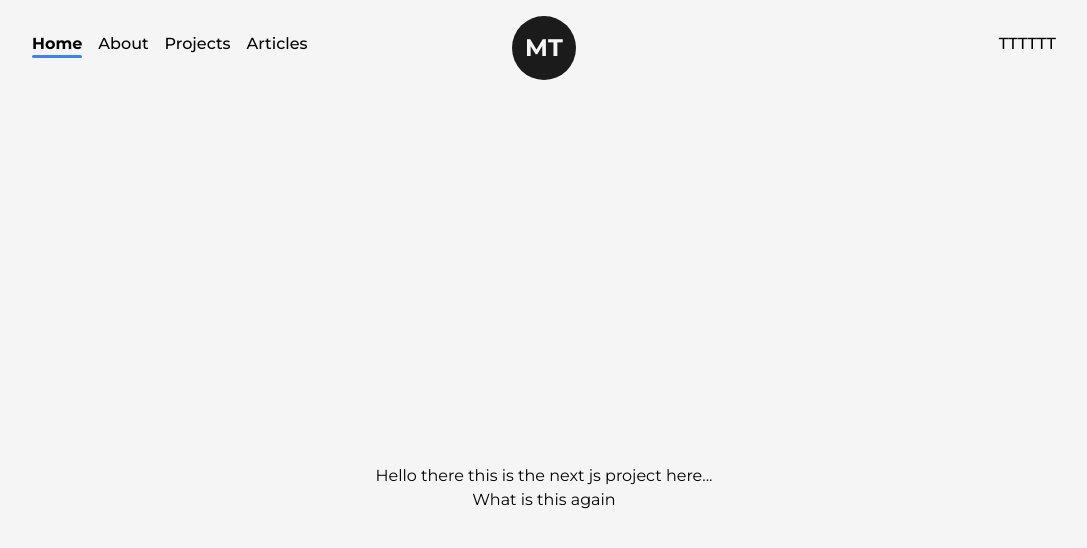
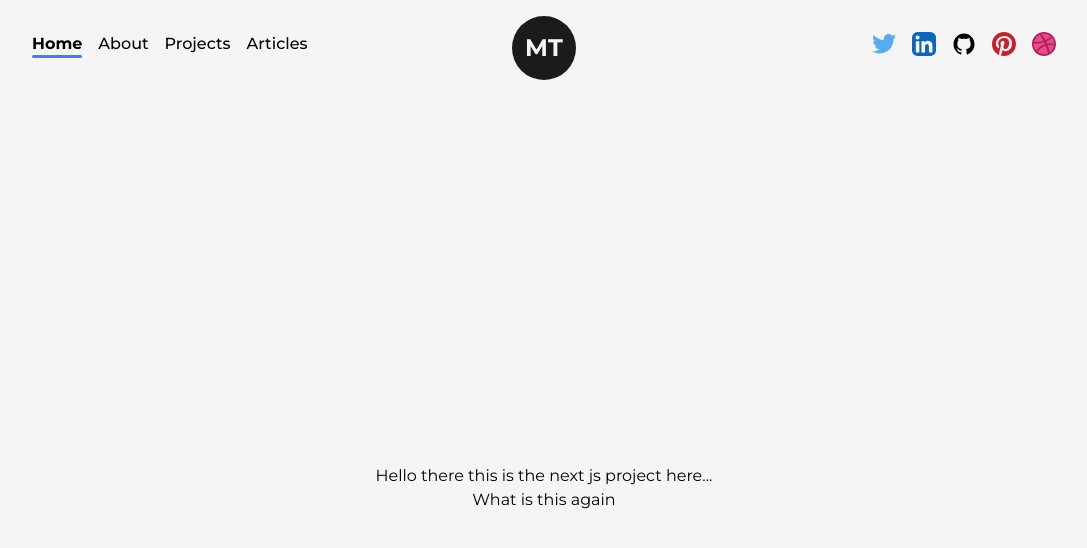
Before and after one commit to MilkiasTonji/mock-portfolio, a Next.js app: page / in a window 1280 px wide. Shown: the top 548 px of the page, without its empty margins (96-1183 px from the left). Built offline with nearby package versions, Linux system fonts and the light colour scheme.

Commit message:
Added social links with svg. Created re-usable react svg component by SVGR playground

```diff
--- /dev/null
+++ b/src/components/Icons.js
@@ -0,0 +1,98 @@
+import React from 'react'
+
+const TwitterIcon = ({className, ...rest}) => (
+    <svg
+      xmlns="http://www.w3.org/2000/svg"
+      width="1.23em"
+      height="1em"
+      viewBox="0 0 256 209"
+      className={`w-full h-auto ${className}`}
+      {...rest}
+    >
+      <path fill="rgba(255, 255, 255, 0)" d="M0 0h256v209H0z" />
+      <path
+        fill="#55acee"
+        d="M256 25.45a105.04 105.04 0 0 1-30.166 8.27c10.845-6.5 19.172-16.793 23.093-29.057a105.183 105.183 0 0 1-33.351 12.745C205.995 7.201 192.346.822 177.239.822c-29.006 0-52.523 23.516-52.523 52.52 0 4.117.465 8.125 1.36 11.97-43.65-2.191-82.35-23.1-108.255-54.876-4.52 7.757-7.11 16.78-7.11 26.404 0 18.222 9.273 34.297 23.365 43.716a52.312 52.312 0 0 1-23.79-6.57c-.003.22-.003.44-.003.661 0 25.447 18.104 46.675 42.13 51.5a52.592 52.592 0 0 1-23.718.9c6.683 20.866 26.08 36.05 49.062 36.475-17.975 14.086-40.622 22.483-65.228 22.483-4.24 0-8.42-.249-12.529-.734 23.243 14.902 50.85 23.597 80.51 23.597 96.607 0 149.434-80.031 149.434-149.435 0-2.278-.05-4.543-.152-6.795A106.748 106.748 0 0 0 256 25.45"
+      />
+    </svg>
+  )
+
+
+  const LinkedInIcon = ({className, ...rest}) => (
+    <svg
+      xmlns="http://www.w3.org/2000/svg"
+      width="1em"
+      height="1em"
+      viewBox="0 0 256 256"
+      className={`w-full h-auto ${className}`}
+      {...rest}
+    >
+      <path fill="rgba(255, 255, 255, 0)" d="M0 0h256v256H0z" />
+      <g fill="none">
+        <rect width={256} height={256} fill="#fff" rx={60} />
+        <rect width={256} height={256} fill="#0A66C2" rx={60} />
+        <path
+          fill="#fff"
+          d="M184.715 217.685h29.27a4 4 0 0 0 4-3.999l.015-61.842c0-32.323-6.965-57.168-44.738-57.168-14.359-.534-27.9 6.868-35.207 19.228a.32.32 0 0 1-.595-.161V101.66a4 4 0 0 0-4-4h-27.777a4 4 0 0 0-4 4v112.02a4 4 0 0 0 4 4h29.268a4 4 0 0 0 4-4v-55.373c0-15.657 2.97-30.82 22.381-30.82 19.135 0 19.383 17.916 19.383 31.834v54.364a4 4 0 0 0 4 4ZM38 59.627c0 11.865 9.767 21.627 21.632 21.627 11.862-.001 21.623-9.769 21.623-21.631C81.253 47.761 71.491 38 59.628 38 47.762 38 38 47.763 38 59.627Zm6.959 158.058h29.307a4 4 0 0 0 4-4V101.66a4 4 0 0 0-4-4H44.959a4 4 0 0 0-4 4v112.025a4 4 0 0 0 4 4Z"
+        />
+      </g>
+    </svg>
+  )
+
+  const GithubIcon = ({className, ...rest}) => (
+    <svg
+      xmlns="http://www.w3.org/2000/svg"
+      width="1em"
+      height="1em"
+      viewBox="0 0 512 512"
+      className={`w-full h-auto ${className}`}
+      {...rest}
+    >
+      <path fill="rgba(255, 255, 255, 0)" d="M0 0h512v512H0z" />
+      <path
+        fill="currentColor"
+        d="M256 32C132.3 32 32 134.9 32 261.7c0 101.5 64.2 187.5 153.2 217.9a17.56 17.56 0 0 0 3.8.4c8.3 0 11.5-6.1 11.5-11.4 0-5.5-.2-19.9-.3-39.1a102.4 102.4 0 0 1-22.6 2.7c-43.1 0-52.9-33.5-52.9-33.5-10.2-26.5-24.9-33.6-24.9-33.6-19.5-13.7-.1-14.1 1.4-14.1h.1c22.5 2 34.3 23.8 34.3 23.8 11.2 19.6 26.2 25.1 39.6 25.1a63 63 0 0 0 25.6-6c2-14.8 7.8-24.9 14.2-30.7-49.7-5.8-102-25.5-102-113.5 0-25.1 8.7-45.6 23-61.6-2.3-5.8-10-29.2 2.2-60.8a18.64 18.64 0 0 1 5-.5c8.1 0 26.4 3.1 56.6 24.1a208.21 208.21 0 0 1 112.2 0c30.2-21 48.5-24.1 56.6-24.1a18.64 18.64 0 0 1 5 .5c12.2 31.6 4.5 55 2.2 60.8 14.3 16.1 23 36.6 23 61.6 0 88.2-52.4 107.6-102.3 113.3 8 7.1 15.2 21.1 15.2 42.5 0 30.7-.3 55.5-.3 63 0 5.4 3.1 11.5 11.4 11.5a19.35 19.35 0 0 0 4-.4C415.9 449.2 480 363.1 480 261.7 480 134.9 379.7 32 256 32Z"
+      />
+    </svg>
+  )
+
+ const PinterestIcon = ({ className, ...rest }) => (
+    <svg
+      xmlns="http://www.w3.org/2000/svg"
+      width="1em"
+      height="1em"
+      viewBox="0 0 256 256"
+      {...rest}
+      className={`w-full h-auto ${className}`}
+    >
+      <path fill="none" d="M0 0h256v256H0z" />
+      <path
+        fill="#CB1F27"
+        d="M0 128.002c0 52.414 31.518 97.442 76.619 117.239-.36-8.938-.064-19.668 2.228-29.393 2.461-10.391 16.47-69.748 16.47-69.748s-4.089-8.173-4.089-20.252c0-18.969 10.994-33.136 24.686-33.136 11.643 0 17.268 8.745 17.268 19.217 0 11.704-7.465 29.211-11.304 45.426-3.207 13.578 6.808 24.653 20.203 24.653 24.252 0 40.586-31.149 40.586-68.055 0-28.054-18.895-49.052-53.262-49.052-38.828 0-63.017 28.956-63.017 61.3 0 11.152 3.288 19.016 8.438 25.106 2.368 2.797 2.697 3.922 1.84 7.134-.614 2.355-2.024 8.025-2.608 10.272-.852 3.242-3.479 4.401-6.409 3.204-17.884-7.301-26.213-26.886-26.213-48.902 0-36.361 30.666-79.961 91.482-79.961 48.87 0 81.035 35.364 81.035 73.325 0 50.213-27.916 87.726-69.066 87.726-13.819 0-26.818-7.47-31.271-15.955 0 0-7.431 29.492-9.005 35.187-2.714 9.869-8.026 19.733-12.883 27.421a127.897 127.897 0 0 0 36.277 5.249c70.684 0 127.996-57.309 127.996-128.005C256.001 57.309 198.689 0 128.005 0 57.314 0 0 57.309 0 128.002Z"
+      />
+    </svg>
+  );
+
+  const DribbbleIcon = ({ className, ...rest }) => (
+    <svg
+      xmlns="http://www.w3.org/2000/svg"
+      width="1em"
+      height="1em"
+      viewBox="0 0 256 256"
+      {...rest}
+      className={`w-full h-auto ${className}`}
+    >
+      <path fill="none" d="M0 0h256v256H0z" />
+      <path
+        fill="#E74D89"
+        d="M128 8.5c66 0 119.4 53.4 119.4 119.3S194 247.2 128 247.2 8.6 193.8 8.6 127.9 62 8.5 128 8.5Z"
+      />
+      <path
+        fill="#B2215A"
+        d="M128 255.7c-70.6 0-128-57.3-128-127.8C0 57.3 57.4 0 128 0s128 57.3 128 127.8-57.4 127.9-128 127.9Zm107.9-110.4c-3.7-1.2-33.8-10.1-68.1-4.7 14.3 39.2 20.1 71.2 21.2 77.8 24.6-16.5 42.1-42.7 46.9-73.1Zm-65.2 83.2c-1.6-9.6-8-43-23.3-82.8-.2.1-.5.2-.7.2-61.7 21.5-83.8 64.2-85.8 68.2 18.5 14.4 41.8 23 67.1 23 15.1.1 29.6-3 42.7-8.6ZM46.8 201c2.5-4.2 32.5-53.8 88.9-72.1 1.4-.5 2.9-.9 4.3-1.3-2.7-6.2-5.7-12.4-8.9-18.5-54.6 16.3-107.6 15.6-112.4 15.5 0 1.1-.1 2.2-.1 3.3.1 28.1 10.7 53.7 28.2 73.1ZM21 105.6c4.9.1 49.9.3 101.1-13.3C104 60.1 84.4 33.1 81.6 29.2 50.9 43.6 28.1 71.8 21 105.6Zm81.4-83.8c3 4 22.9 31 40.8 63.9 38.9-14.6 55.3-36.6 57.3-39.4-19.3-17.1-44.7-27.5-72.5-27.5-8.8 0-17.4 1.1-25.6 3Zm110.2 37.1c-2.3 3.1-20.6 26.6-61 43.1 2.5 5.2 5 10.5 7.3 15.8.8 1.9 1.6 3.8 2.4 5.6 36.4-4.6 72.5 2.8 76.1 3.5-.3-25.7-9.5-49.4-24.8-68Z"
+      />
+    </svg>
+  );
+
+
+  export {TwitterIcon, LinkedInIcon, GithubIcon, PinterestIcon, DribbbleIcon}
--- a/src/components/Navbar.js
+++ b/src/components/Navbar.js
@@ -2,10 +2,12 @@ import Link from 'next/link'
 import React from 'react'
 import Logo from './Logo'
 import { useRouter } from 'next/router'
+import { TwitterIcon, LinkedInIcon, GithubIcon, PinterestIcon, DribbbleIcon } from './Icons'
+import { motion } from 'framer-motion'
 
-const CustomLink = ({href, title, className=""})=> {
+const CustomLink = ({ href, title, className = "" }) => {
     const router = useRouter();
-    return(
+    return (
         <Link href={href} className={`${className} relative group ${router.asPath === href ? 'font-bold' : ''}`}>
             {title}
             <span className={`
@@ -32,13 +34,32 @@ const Navbar = () => {
             <div className='absolute left-[50%] top-2 translate-x-[-50%]'>
                 <Logo />
             </div>
-        <nav>
-            <Link href="/" target={'_blank'}>T</Link>
-            <Link href="/" target={'_blank'}>T</Link>
-            <Link href="/" target={'_blank'}>T</Link>
-            <Link href="/" target={'_blank'}>T</Link>
-            <Link href="/" target={'_blank'}>T</Link>
-            <Link href="/" target={'_blank'}>T</Link>
+            <nav className='flex items-center justify-center flex-wrap gap-4'>
+                <motion.a href="https://www.twitter.com/MilkiasTonji" target={'_blank'}
+                    whileHover={{ y: -2 }}
+                    whileTap={{ scale: 0.9 }}
+                    className='w-6'
+                ><TwitterIcon /></motion.a>
+                <motion.a href="https://www.linkedin.com/MilkiasTonji" target={'_blank'}
+                    whileHover={{ y: -2 }}
+                    whileTap={{ scale: 0.9 }}
+                    className='w-6'
+                ><LinkedInIcon /></motion.a>
+                <motion.a href="https://www.linkedin.com/MilkiasTonji" target={'_blank'}
+                    whileHover={{ y: -2 }}
+                    whileTap={{ scale: 0.9 }}
+                    className='w-6'
+                ><GithubIcon /></motion.a>
+                <motion.a href="https://www.linkedin.com/MilkiasTonji" target={'_blank'}
+                    whileHover={{ y: -2 }}
+                    whileTap={{ scale: 0.9 }}
+                    className='w-6'
+                ><PinterestIcon /></motion.a>
+                <motion.a href="https://www.linkedin.com/MilkiasTonji" target={'_blank'}
+                    whileHover={{ y: -2 }}
+                    whileTap={{ scale: 0.9 }}
+                    className='w-6'
+                ><DribbbleIcon /></motion.a>
 
             </nav>
         </header>
```
Lines whose indentation alone changed are shown as unchanged.
